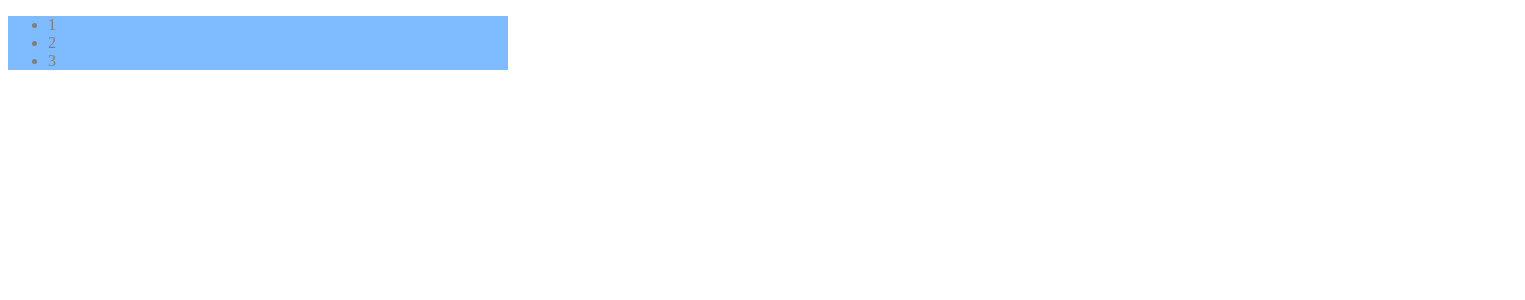
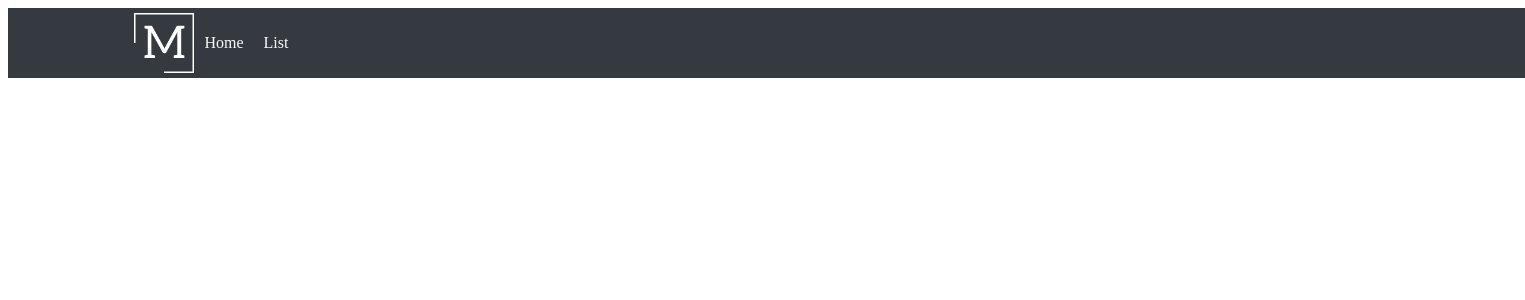
Before and after one commit to VitalikTsarik/mara2, a React app in the folder frontend/: page / in a window 1280 px wide. Shown: the top 300 px of the page, 1525 px wide, since content can reach past the window. Built offline with nearby package versions, Linux system fonts and the light colour scheme; the HTML template or start-up script is replaced by a standard one.

Commit message:
replace less with scss

```diff
--- a/frontend/package.json
+++ b/frontend/package.json
@@ -24,6 +24,8 @@
     "css-loader": "^3.2.0",
     "less": "^3.10.3",
     "less-loader": "^5.0.0",
+    "node-sass": "^4.13.0",
+    "sass-loader": "^8.0.0",
     "style-loader": "^1.0.0",
     "url-loader": "^2.2.0",
     "weak-key": "^1.0.1",
--- a/frontend/src/components/common/Header/Header.jsx
+++ b/frontend/src/components/common/Header/Header.jsx
@@ -1,16 +1,20 @@
 import React from 'react';
+import classNames from 'classnames'
 
-import styles from './Header.less';
+import Logo from './logo.png'
+
+import styles from './Header.scss';
 
 const Header = () => {
     return (
-        <div className={styles.base}>
-            <ul>
-                <li>1</li>
-                <li>2</li>
-                <li>3</li>
+        <nav className={styles.header}>
+            {/*<img className={styles.header_logo} src='/static/logo.png'/>*/}
+            <img className={styles.header_logo} src={Logo}/>
+            <ul className={styles.header_navBar}>
+                <li className={styles.header_item}>Home</li>
+                <li className={styles.header_item}>List</li>
             </ul>
-        </div>
+        </nav>
     );
 };
 
--- a/frontend/src/components/common/Header/Header.less
+++ /dev/null
@@ -1,5 +0,0 @@
-.base {
-    background-color: #007bff;
-    opacity: .5;
-    width: 500px;
-}
--- /dev/null
+++ b/frontend/src/components/common/Header/Header.scss
@@ -0,0 +1,27 @@
+.header {
+    display: flex;
+    width: 100%;
+    padding: 0 10%;
+    height: 70px;
+    align-items: center;
+    background-color: #343a40;
+    color: #fafafa;
+
+    &_logo {
+        width: 60px;
+        height: 60px;
+    }
+
+    &_navBar {
+        display: flex;
+        list-style-type: none;
+        margin: 0;
+        padding: 0;
+    }
+
+    &_item {
+        margin: 10px;
+        padding: 0;
+        cursor: pointer;
+    }
+}
--- a/frontend/webpack.config.js
+++ b/frontend/webpack.config.js
@@ -11,14 +11,14 @@ module.exports = {
     module: {
         rules: [
             {
-                test: /\.(js|jsx)$/,
+                test: /\.jsx?$/,
                 exclude: /node_modules/,
                 use: {
                     loader: 'babel-loader',
                 },
             },
             {
-                test: /\.less$/,
+                test: /\.scss$/,
                 use: [
                     {
                         loader: 'style-loader',
@@ -33,7 +33,7 @@ module.exports = {
                         },
                     },
                     {
-                        loader: 'less-loader',
+                        loader: 'sass-loader',
                     },
                 ],
             },
```
Also changed, not shown: frontend/src/components/App.jsx (renamed from frontend/src/components/App.js), frontend/src/components/common/Header/logo.png, 1 other file (tests, documents, lock files or other folders).
